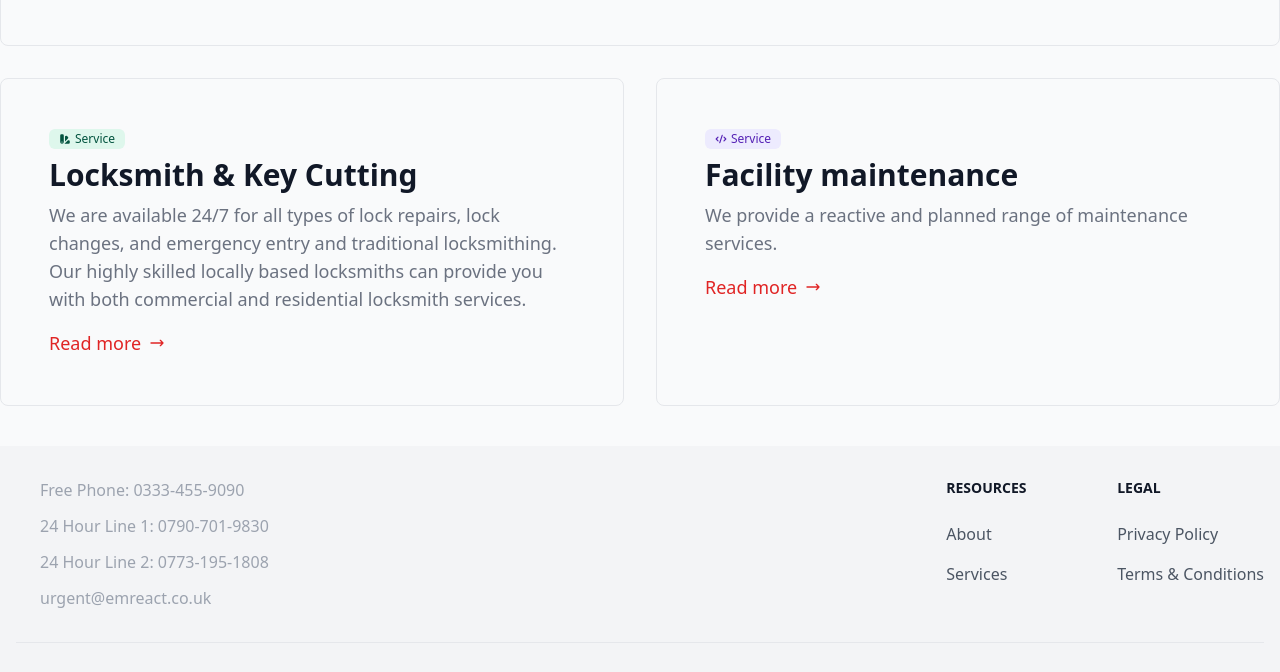
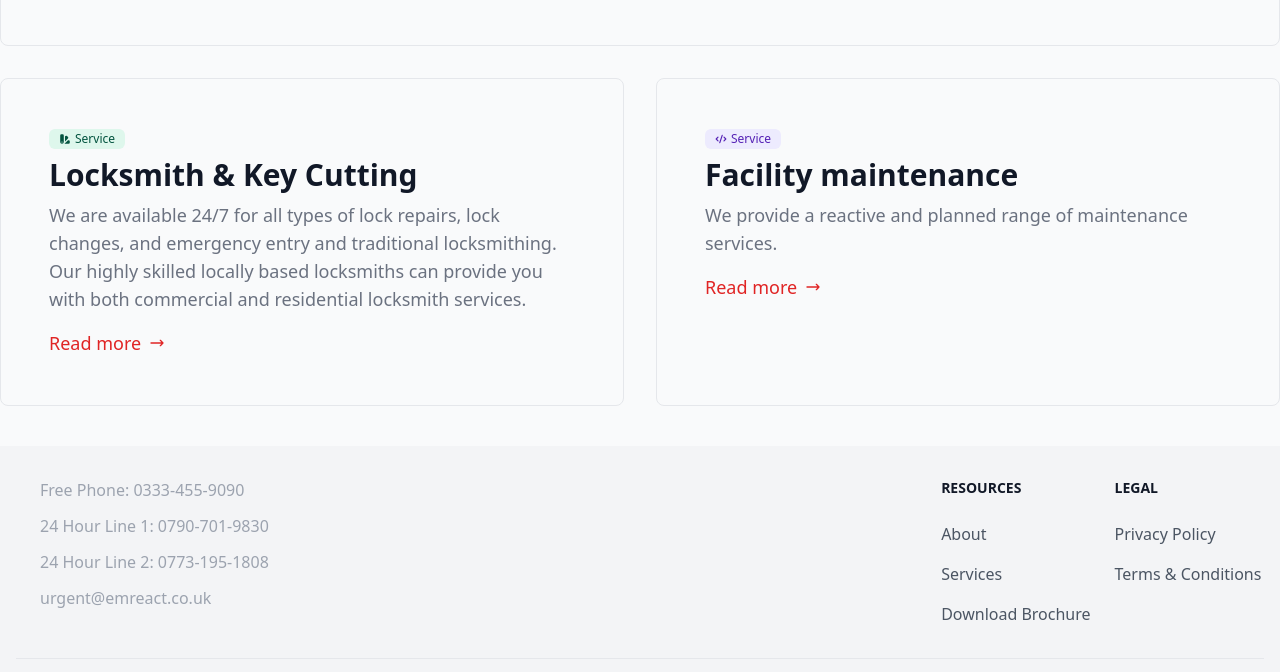
Before and after one commit to cloud1mediaLtd/emreact, an Astro site: page / in a window 1280 px wide. Shown: the part 1084-1756 px from the top of the page. Built offline with nearby package versions, Linux system fonts and the light colour scheme; Astro itself is replaced by a stand-in of ours; some packages are replaced by stand-ins of ours; some icons are missing.

Commit message:
add download pdf

```diff
--- a/src/components/footer.astro
+++ b/src/components/footer.astro
@@ -57,8 +57,11 @@ import { Icon } from "astro-icon";
             <li class="mb-4">
               <a href="/about" class="hover:underline">About</a>
             </li>
+            <li class="mb-4">
+              <a href="/services" class="hover:underline">Services</a>
+            </li>
             <li>
-              <a href="/services" class="hover:underline">Services</a>
+              <a href="./public/emreact.pdf" download>Download Brochure</a>
             </li>
           </ul>
         </div>
```
Also changed, not shown: 1 other file.
